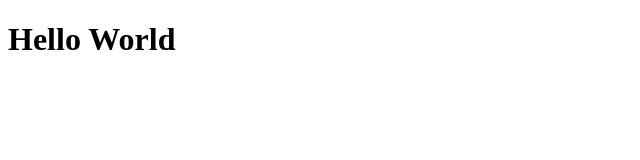
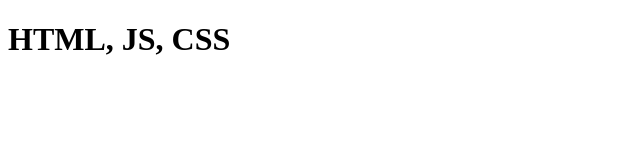
Before and after one commit to sergiotrrs/cohorte-x-sesions, a plain HTML site: page index.html in a window 1280 px wide. Shown: the whole page, without its empty margins (0-640 px from the left). Drawn offline with Linux system fonts and the light colour scheme.

Commit message:
ci: updated h1 title

```diff
--- a/index.html
+++ b/index.html
@@ -6,7 +6,7 @@
     <title>Document</title>
 </head>
 <body>
-    <h1>Hello World</h1>
+    <h1>HTML, JS, CSS</h1>
     <script src="script.js"></script>
 </body>
 </html>
```
